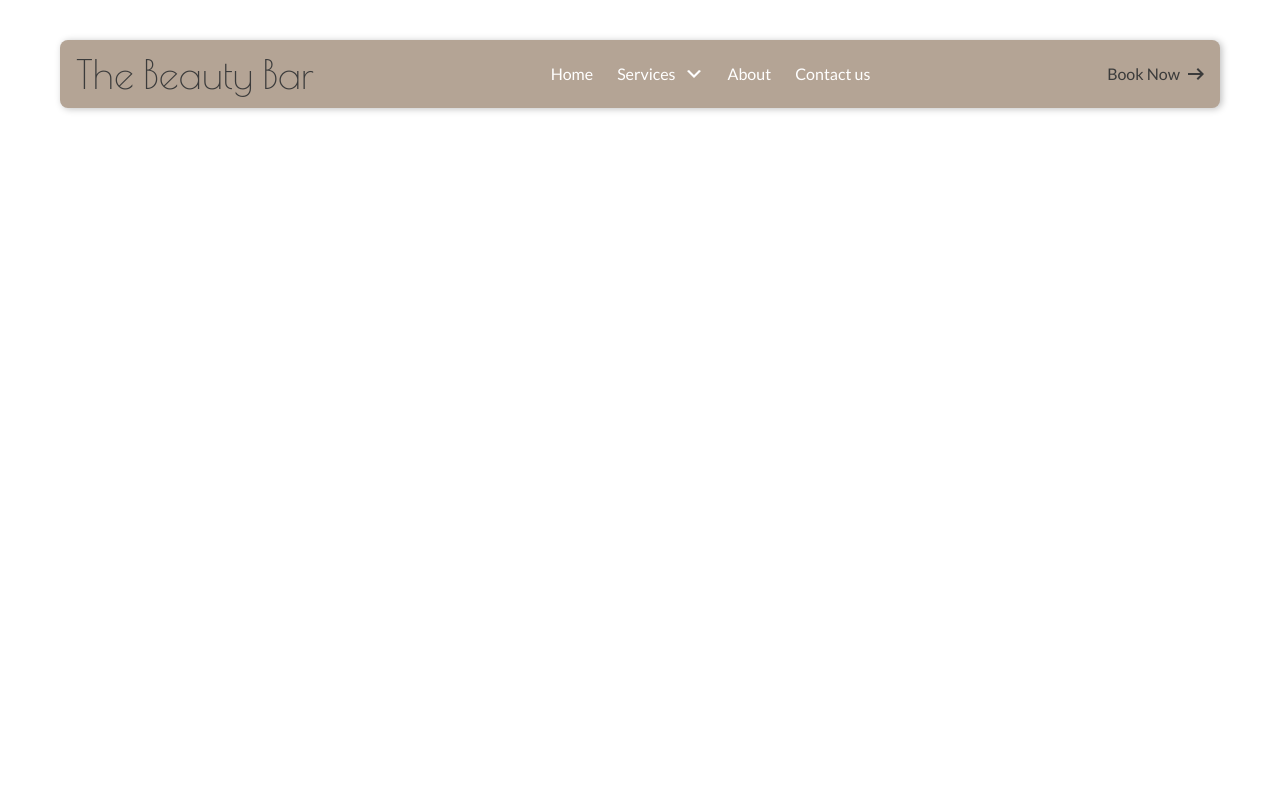
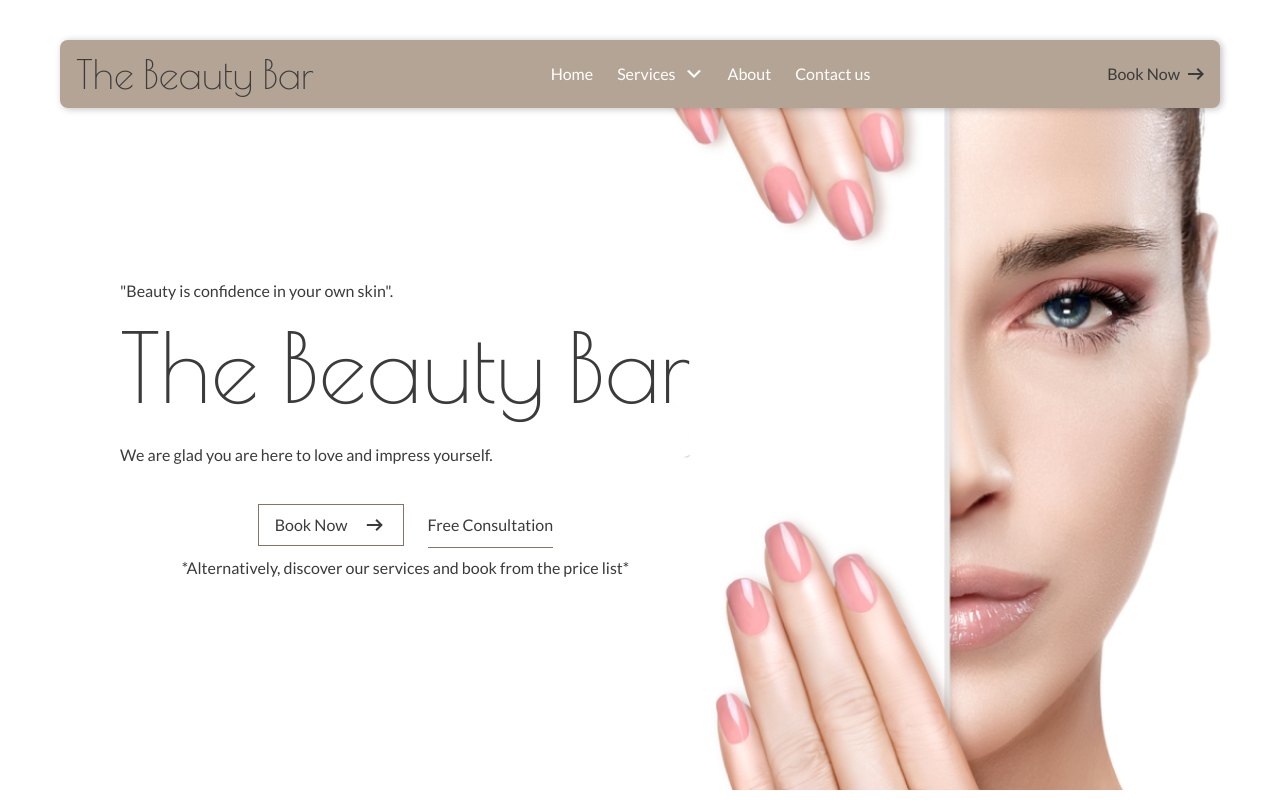
Before and after one commit to awais019/the-beauty-bar, a website: page src/index.html in a window 1280 px wide. Drawn offline with nearby package versions, Linux system fonts and the light colour scheme.

Commit message:
Updated styles and add banner to index.html.

```diff
--- a/src/index.html
+++ b/src/index.html
@@ -6,13 +6,11 @@
     <link href="./output.css" rel="stylesheet" />
     <title>The Beauty Bar</title>
   </head>
-  <body class="max-w-screen-xl mx-auto px-[60px]">
+  <body class="max-w-screen-xl mx-auto px-[60px] text-black-olive">
     <header
-      class="bg-tuscany p-4 rounded-lg flex items-center justify-between shadow-header relative top-10"
+      class="bg-tuscany p-4 rounded-lg flex items-center justify-between shadow-header relative top-10 z-10"
     >
-      <div class="text-black-olive text-[40px] leading-9 font-logo-font">
-        The Beauty Bar
-      </div>
+      <div class="text-[40px] leading-9 font-logo-font">The Beauty Bar</div>
       <nav>
         <ul class="flex items-center gap-6 text-white">
           <li>
@@ -44,7 +42,7 @@
         </ul>
       </nav>
 
-      <a href="#" class="flex gap-2 items-center text-black-olive">
+      <a href="#" class="flex gap-2 items-center">
         <span>Book Now </span>
         <svg
           xmlns="http://www.w3.org/2000/svg"
@@ -60,5 +58,50 @@
         </svg>
       </a>
     </header>
+    <main>
+      <section class="flex flex-row-reverse relative">
+        <img src="../images/banner.png" alt="Banner Image" />
+        <div class="flex items-center px-[60px] absolute inset-0">
+          <div>
+            <p class="font-light mb-4">
+              "Beauty is confidence in your own skin".
+            </p>
+            <h1 class="font-logo-font text-8xl">The Beauty Bar</h1>
+            <p class="my-7">
+              We are glad you are here to love and impress yourself.
+            </p>
+            <div class="flex flex-col items-center justify-center">
+              <div class="py-2 flex items-center justify-center gap-6">
+                <a
+                  href="#"
+                  class="flex gap-3.5 items-center justify-center px-4 py-2 border border-shadow"
+                >
+                  <span>Book Now</span>
+                  <svg
+                    width="25"
+                    height="24"
+                    viewBox="0 0 25 24"
+                    fill="none"
+                    xmlns="http://www.w3.org/2000/svg"
+                  >
+                    <path
+                      d="M14.8394 18L13.4394 16.55L16.9894 13H4.83936V11H16.9894L13.4394 7.45L14.8394 6L20.8394 12L14.8394 18Z"
+                      fill="#3B3B3B"
+                    />
+                  </svg>
+                </a>
+                <a href="#" class="py-2.5 border-b border-shadow"
+                  >Free Consultation
+                </a>
+              </div>
+              <p>
+                *Alternatively, discover our services and book from the price
+                list*
+              </p>
+            </div>
+          </div>
+        </div>
+      </section>
+    </main>
   </body>
 </html>
--- a/tailwind.config.js
+++ b/tailwind.config.js
@@ -5,6 +5,7 @@ module.exports = {
       colors: {
         tuscany: "#B4A495",
         "black-olive": "#3B3B3B",
+        shadow: "#847366",
       },
       fontFamily: {
         "logo-font": ["'Poiret One'"],
```
Also changed, not shown: images/banner.png (added), src/output.css.
